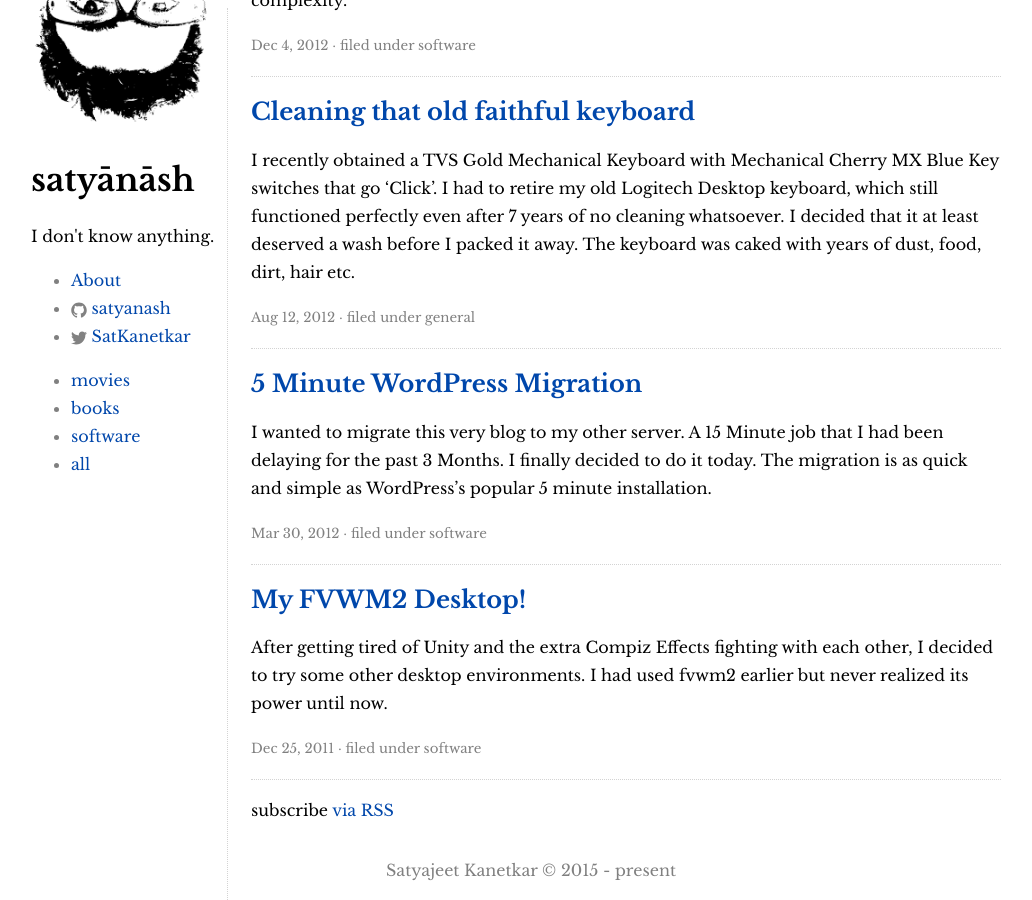
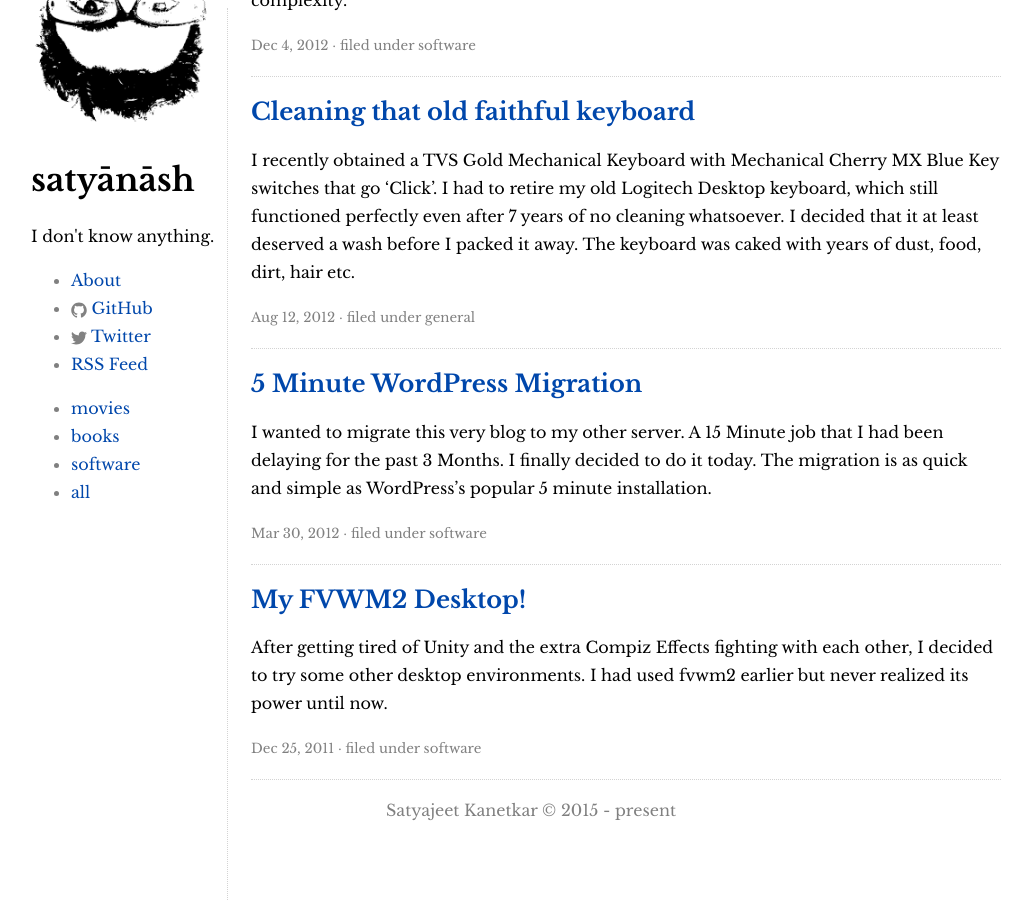
Before and after one commit to satyanash/satyanash.github.io, a Jekyll site: the page built from index.html, in a window 1280 px wide and 900 px high, scrolled down 25400 px. Shown: the whole window, without its empty margins (109-1141 px from the left). Built offline with Jekyll 4.4.1, drawn with Linux system fonts in a browser that asks for light colours; after the commit the page ends 26240 px from its top, so only the background shows below that.

Commit message:
move RSS Feed link to the sidebar

```diff
--- a/_includes/header.html
+++ b/_includes/header.html
@@ -27,7 +27,7 @@
 							</svg>
 						</span>
 
-						<span class="username">{{ site.github_username }}</span>
+						<span class="username">GitHub</span>
 					</a>
 				</li>
 				{% endif %}
@@ -42,10 +42,11 @@
 							</svg>
 						</span>
 
-						<span class="username">{{ site.twitter_username }}</span>
+						<span class="username">Twitter</span>
 					</a>
 				</li>
 				{% endif %}
+        <li><a href="{{ "/feed.xml" | prepend: site.baseurl }}"> RSS Feed</a></li>
 			</ul>
 		</nav>
 		<nav class="tag-bar">
--- a/index.html
+++ b/index.html
@@ -6,5 +6,3 @@ layout: default
 {% for post in site.posts %}
 	{% include post-item.html post=post %}
 {% endfor %}
-
-<p class="rss-subscribe">subscribe <a href="{{ "/feed.xml" | prepend: site.baseurl }}">via RSS</a></p>
```
